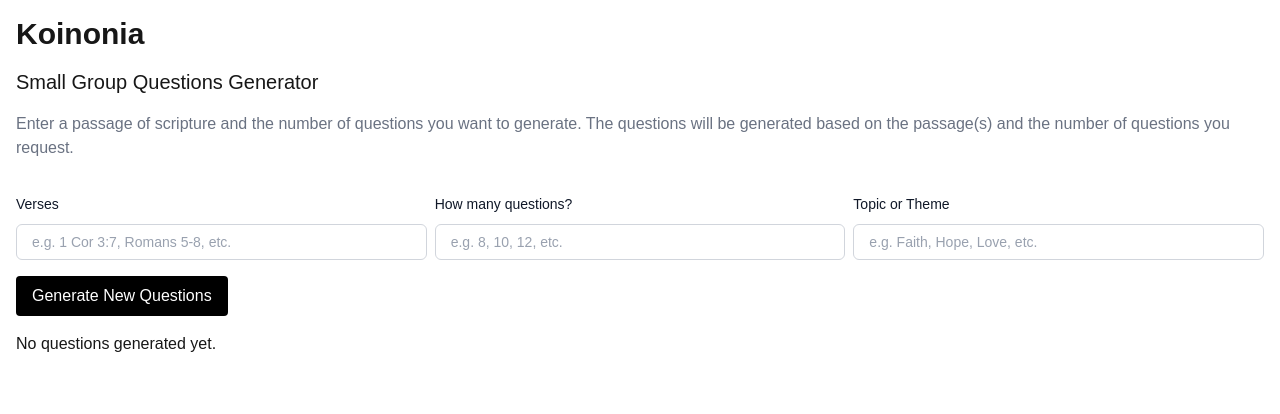
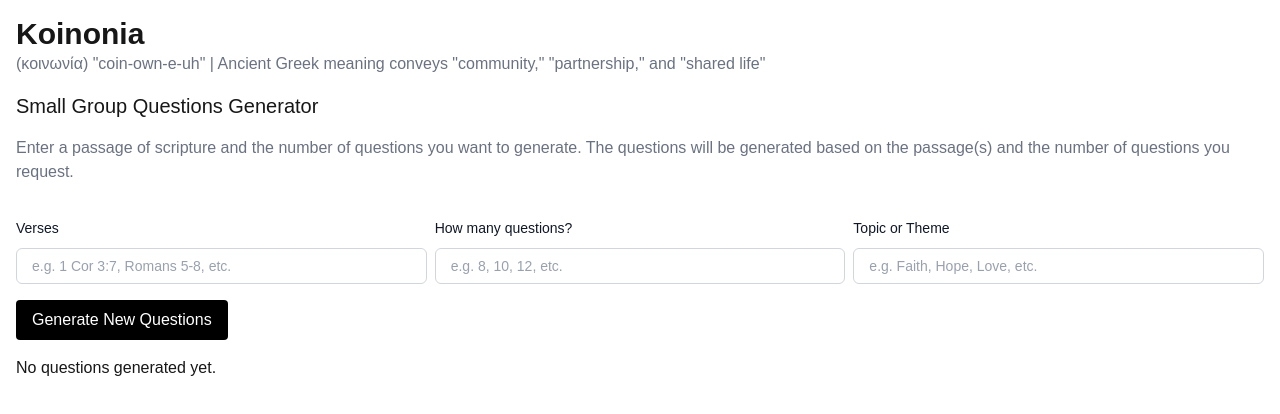
Before and after one commit to asvirts/koinonia, a Next.js app: page / in a window 1280 px wide. Shown: the top 414 px of the page. Built offline with nearby package versions, Linux system fonts and the light colour scheme.

Commit message:
add meaning of koinonia to header

```diff
--- a/src/app/page.tsx
+++ b/src/app/page.tsx
@@ -22,7 +22,12 @@ export default function Home() {
 
   return (
     <main className="p-4 container mx-auto">
-      <h1 className="text-3xl font-bold mb-4">Koinonia</h1>
+      <h1 className="text-3xl font-bold">Koinonia</h1>
+      <p className="text-gray-500 mb-4">
+        (κοινωνία) "coin-own-e-uh" | Ancient Greek meaning conveys
+        &quot;community,&quot; &quot;partnership,&quot; and &quot;shared
+        life&quot;
+      </p>
       <h2 className="text-xl mb-4">Small Group Questions Generator</h2>
       <p className="text-gray-500 mb-4">
         Enter a passage of scripture and the number of questions you want to
```
